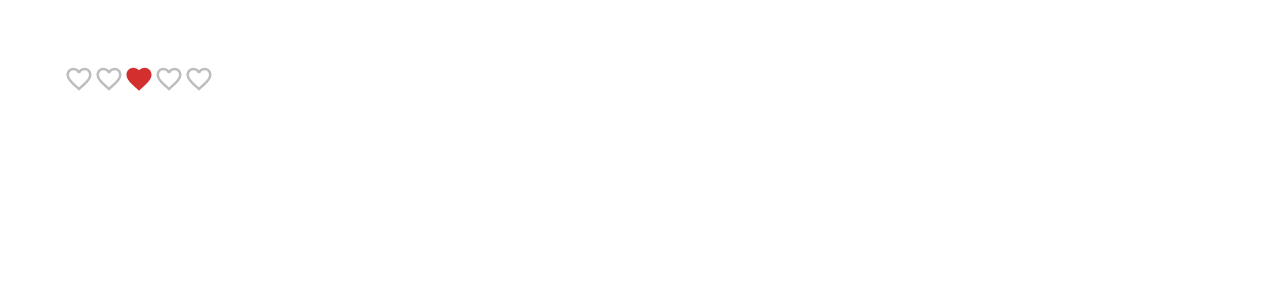
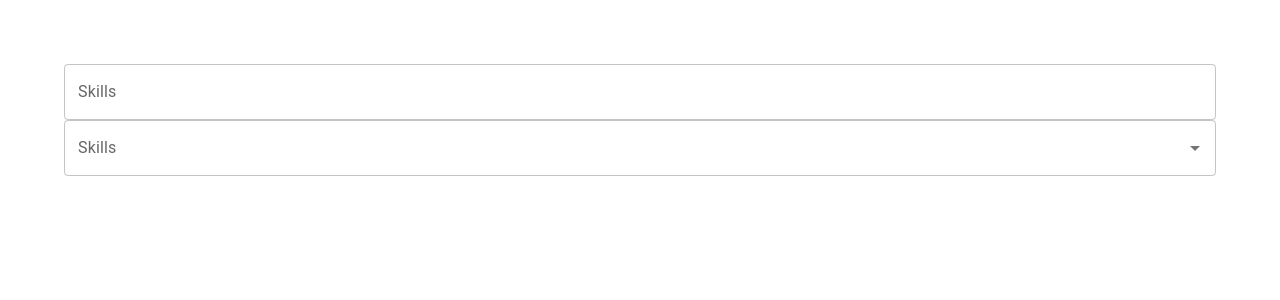
Before and after one commit to alihassan-here/React_MUI, a React (Create React App) app: page / in a window 1280 px wide. Shown: the top 300 px of the page. Built offline with nearby package versions, Linux system fonts and the light colour scheme.

Commit message:
autocomplete

```diff
--- a/src/App.tsx
+++ b/src/App.tsx
@@ -7,7 +7,8 @@
 // import { MuiRadioButton } from './components/MuiRadioButton';
 // import { MuiCheckBox } from './components/MuiCheckBox';
 // import { MuiSwitch } from './components/MuiSwitch';
-import { MuiRating } from './components/MuiRating';
+// import { MuiRating } from './components/MuiRating';
+import { MuiAutocomplete } from './components/MuiAutocomplete';
 
 function App() {
   return (
@@ -19,7 +20,8 @@
       {/* <MuiRadioButton /> */}
       {/* <MuiCheckBox /> */}
       {/* <MuiSwitch /> */}
-      <MuiRating />
+      {/* <MuiRating /> */}
+      <MuiAutocomplete />
     </div>
   );
 }
--- /dev/null
+++ b/src/components/MuiAutocomplete.tsx
@@ -0,0 +1,48 @@
+import React, { useState } from 'react';
+import { Stack, Autocomplete, TextField } from '@mui/material';
+
+type Skill = {
+    id: number;
+    label: string;
+}
+const skills = ['HTML', 'CSS', 'JavaScript', 'TypeScript', 'React'];
+const skillsOptions = skills.map((skill, index) => ({ id: index + 1, label: skill }));
+export const MuiAutocomplete = () => {
+    const [value, setValue] = useState<string | null>('');
+    const [skill, setSkill] = useState<Skill | null>(null);
+    console.log({ skill });
+    return (
+        <Stack>
+            <Autocomplete
+                options={skills}
+                renderInput={params => (
+                    <TextField
+                        {...params}
+                        label="Skills"
+                        variant="outlined"
+                    />
+                )}
+                value={value}
+                onChange={(event: any, newValue: string | null) => {
+                    setValue(newValue as string);
+                }}
+                freeSolo//for free text
+            />
+            <Autocomplete
+                options={skillsOptions}
+                renderInput={params => (
+                    <TextField
+                        {...params}
+                        label="Skills"
+                        variant="outlined"
+                    />
+                )}
+                value={skill}
+                onChange={(event: any, newValue: Skill | null) => {
+                    setSkill(newValue);
+                }}
+            />
+
+        </Stack>
+    )
+}
```
